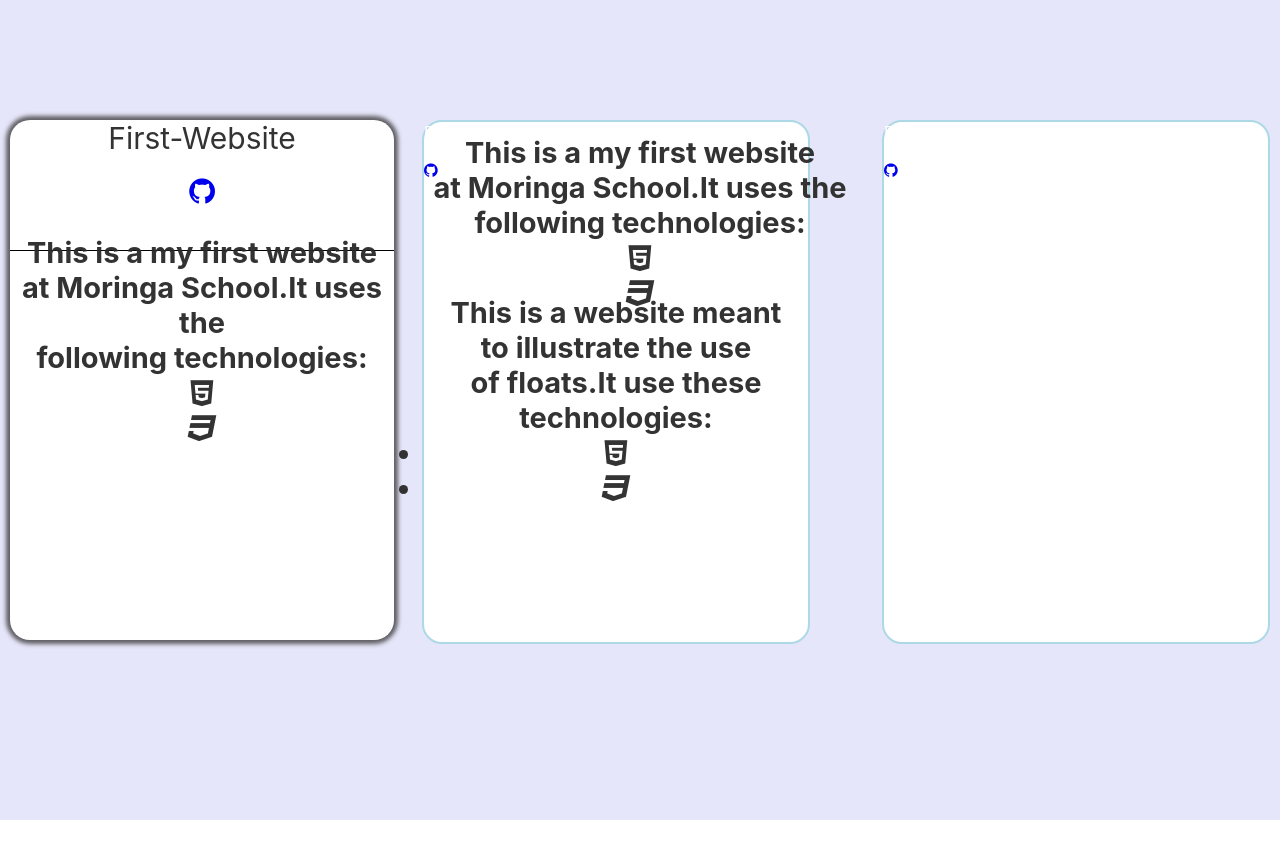
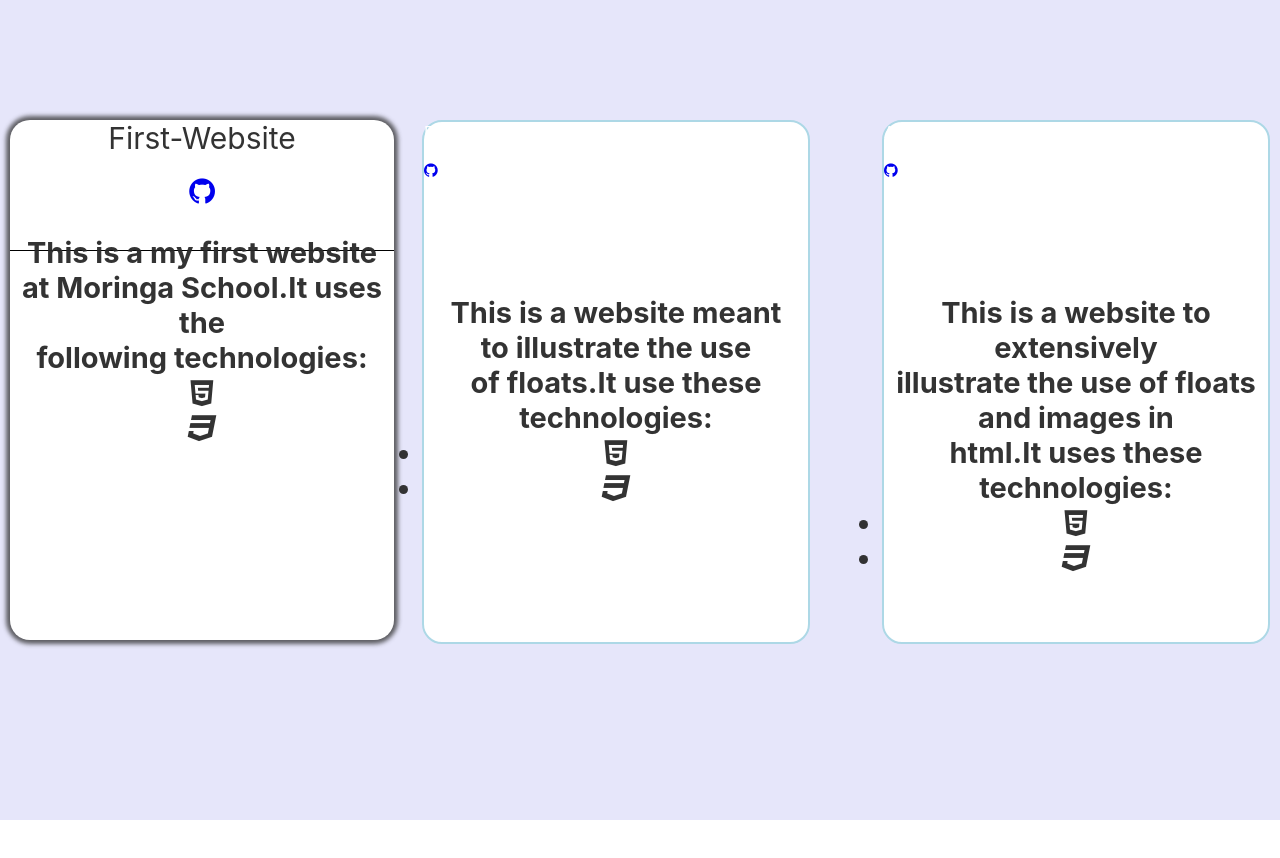
Before and after one commit to JeremiahNgige/portfolio3, a plain HTML site: page index.html in a window 1280 px wide. Shown: the part 1580-2438 px from the top of the page. After the commit the page ends 2400 px from the top, so only its background shows below. Drawn offline with Linux system fonts and the light colour scheme.

Commit message:
work3 added

```diff
--- a/index.html
+++ b/index.html
@@ -53,7 +53,7 @@
         </div>
         <div class="work2">
           <div class="web-first">
-          <p id="p6">Floats</p>
+          <p id="p4">Floats</p>
           <a href="https://github.com/JeremiahNgige/first-webpage.git"><i id="ghub" class="fa fa-github"></i> </a>
         </div>
         <div id="description">
@@ -63,11 +63,13 @@
             <li><i class="fa fa-css3"></i></li>
           </ul>
         </div></div>
-        <div class="work3"><p id="p4">First-Website</p>
+        <div class="work3">
+          <div class="web-first">
+          <p id="p4">Animal Shelter</p>
           <a href="https://github.com/JeremiahNgige/first-webpage.git"><i id="ghub" class="fa fa-github"></i> </a>
         </div>
         <div id="description">
-          <p id="p5"><strong>This is a my first website<br/> at Moringa School.It uses the <br/>following technologies:</strong></p>
+          <p id="p5"><strong>This is a website to extensively<br/> illustrate the use of floats and images in <br/>html.It uses these technologies:</strong></p>
           <ul>
             <li><i class="fa fa-html5"></i></li>
             <li><i class="fa fa-css3"></i></li>
```
